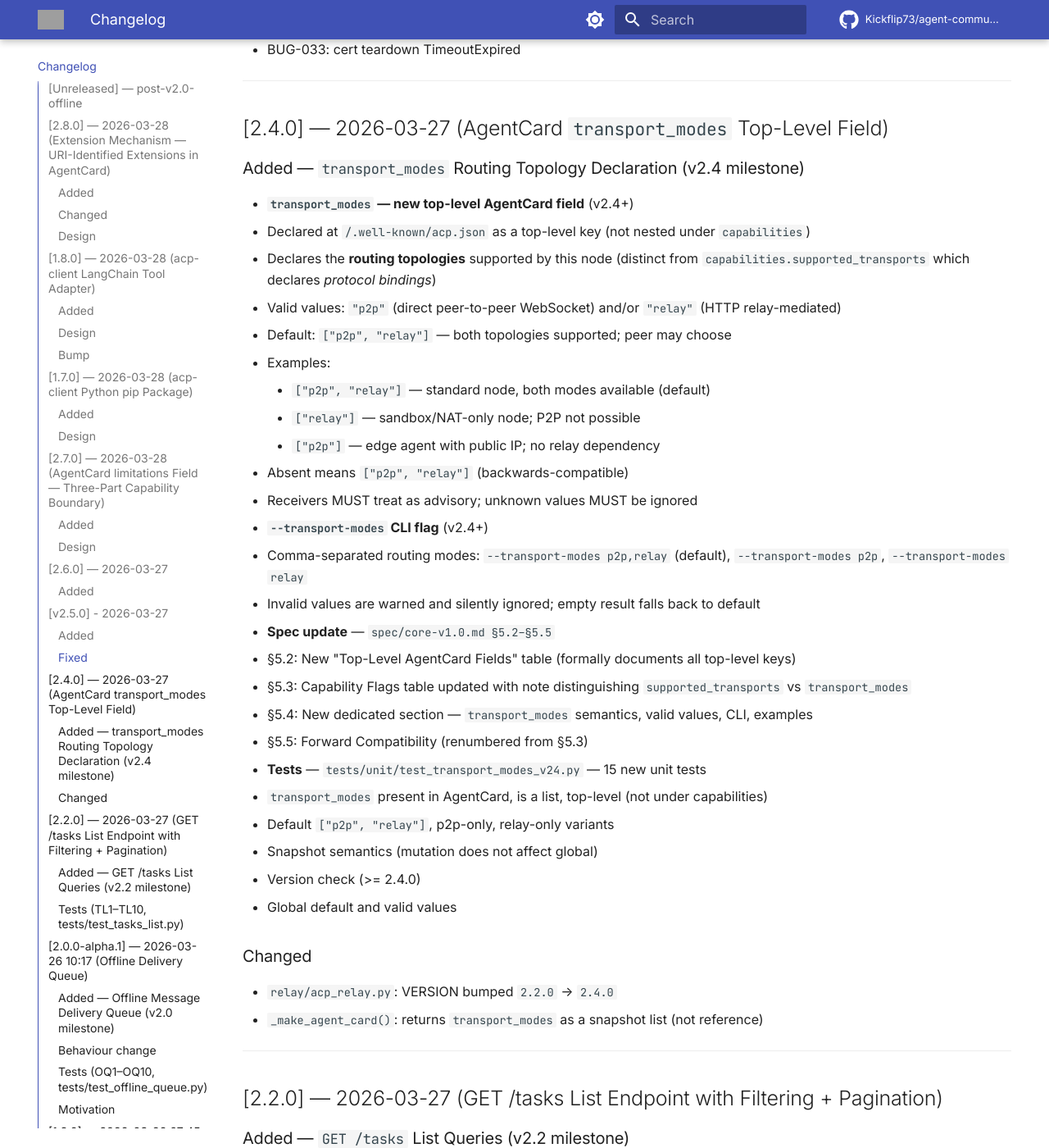
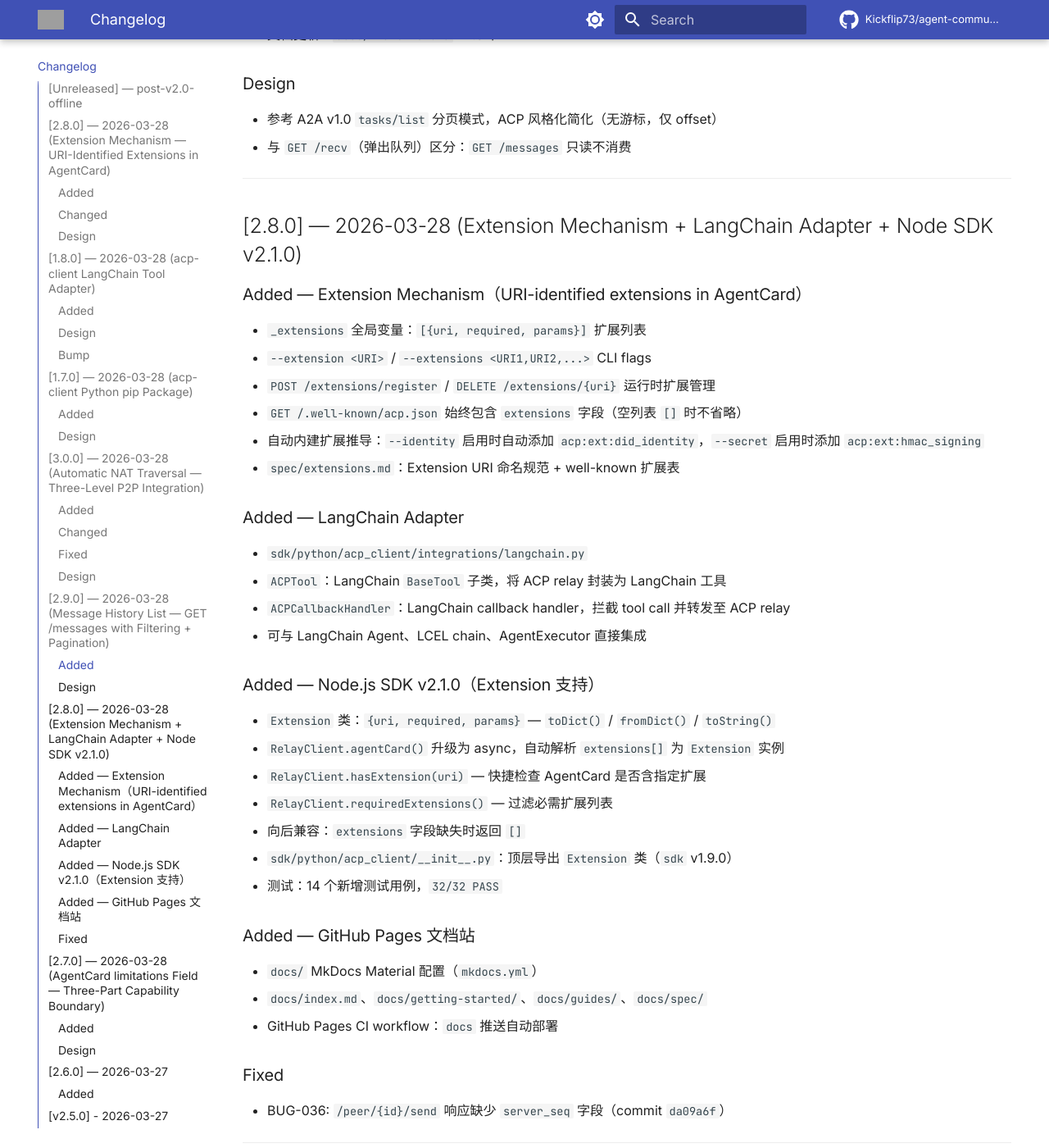
Before and after one commit to Kickflip73/agent-communication-protocol, an MkDocs documentation site: the page built from docs/CHANGELOG.md, in a window 1280 px wide and 1400 px high, scrolled down 5839 px. Shown: the whole window at 82% size. Built offline with MkDocs 1.6.1 and Material for MkDocs 9.7.7, drawn with Linux system fonts in a browser that asks for light colours; comment, search, counter and statistics services are not loaded; the version menu is left out; some of the changed text lies outside the part shown; grey boxes are pictures that could not be loaded.

Commit message:
docs: CHANGELOG v2.8/v2.9/v3.0 + Show HN draft update 2026-03-28
- CHANGELOG: add v2.8.0 (Extension + LangChain + Node SDK v2.1.0),
  v2.9.0 (GET /messages), v3.0.0 (NAT traversal complete + BUG-037)
- show-hn-draft.md: update shipping list to v3.0, add version changelog table,
  update timing note

````diff
--- a/docs/CHANGELOG.md
+++ b/docs/CHANGELOG.md
@@ -121,6 +121,91 @@
 - Backward-compatible: `sdk/python/acp_sdk/` unchanged; existing `from acp_sdk import RelayClient` continues to work
 - Fully typed public API with rich exception hierarchy
 - `acp-client` CLI covers all major relay operations
+
+---
+
+## [3.0.0] — 2026-03-28 (Automatic NAT Traversal — Three-Level P2P Integration)
+
+**主题：v1.4 NAT 穿透与 `/peers/connect` 完整集成，实现零感知自动三级降级**
+
+### Added
+- `_connect_with_nat_traversal(link, name, role)` — 三级连接策略，替换 `/peers/connect` 直连逻辑
+  - **Level 1（直连）**：ws://IP:PORT/TOKEN，3s 超时
+  - **Level 2（DCUtR 打洞）**：交换 signaling → TCP/UDP SYN 打洞，12s 超时
+  - **Level 3（Relay 降级）**：HTTP Relay（Cloudflare Worker）兜底
+- `/peers/connect` 端点现在自动调用 `_connect_with_nat_traversal()`（不再硬编码 Level 1 直连）
+- `_peers[peer_id]["transport_level"]` 字段：记录实际使用的连接级别（"direct" | "dcutr" | "relay"）
+- `--relay` 语义变更：v1.4 起从「用户主动选择 relay」→「强制 Level 3 跳过 L1+L2」
+- SSE 事件 `dcutr_started` / `dcutr_connected` / `relay_fallback`：连接过程可观测
+- http_relay scheme 链接直接进入 Level 3（跳过 L1+L2）
+
+### Changed
+- VERSION: `2.9.0` → `3.0.0`（里程碑：P2P 无中间人核心设计完整落地）
+- `/peers/connect` 路由逻辑：原始 `await guest_mode(...)` 替换为 `await _connect_with_nat_traversal(...)`
+
+### Fixed
+- BUG-037: `messages_received` 多 peer 场景计数始终为 0（懒绑定修复，commit `ced26b3`）
+  - 根因：HTTP relay 通道先于 P2P 注册处理 `acp.agent_card`，agent_name 未及时绑定
+  - 修复：`_on_message` 中增加懒绑定路径，将 `_from` 绑定到最新未命名 peer 再计数
+  - 测试：12/12 PASS（`tests/test_bug037_messages_received.py`）
+
+### Design
+- **里程碑意义**：ACP 核心设计「P2P 无中间人」完整落地
+  - 连接流程对用户完全透明，不再需要手动指定 `--relay`
+  - 最优路径（Level 1 直连）成功率 ≥70%（同网段或公网 IP 场景）
+  - NAT 穿透成功率预期 ≥55%（Full Cone / Restricted Cone NAT）
+  - 对称 NAT 自动降级 Level 3，零用户感知
+
+---
+
+## [2.9.0] — 2026-03-28 (Message History List — `GET /messages` with Filtering + Pagination)
+
+### Added
+- `GET /messages` — 历史消息列表端点（分页 + 过滤）
+  - 参数：`?limit=20&offset=0&from=<agent_name>&since=<epoch>&message_type=<type>`
+  - 响应：`{"messages":[...], "total": N, "has_more": bool, "next_offset": N}`
+  - 从 `_recv_queue` 中读取，支持 sender 过滤和时间窗口过滤
+- `[stable]` 端点声明（`spec/core-v1.3.md` 端点列表）
+- 文档更新：`docs/whats-new.md` v2.9 节
+
+### Design
+- 参考 A2A v1.0 `tasks/list` 分页模式，ACP 风格化简化（无游标，仅 offset）
+- 与 `GET /recv`（弹出队列）区分：`GET /messages` 只读不消费
+
+---
+
+## [2.8.0] — 2026-03-28 (Extension Mechanism + LangChain Adapter + Node SDK v2.1.0)
+
+### Added — Extension Mechanism（URI-identified extensions in AgentCard）
+- `_extensions` 全局变量：`[{uri, required, params}]` 扩展列表
+- `--extension <URI>` / `--extensions <URI1,URI2,...>` CLI flags
+- `POST /extensions/register` / `DELETE /extensions/{uri}` 运行时扩展管理
+- `GET /.well-known/acp.json` 始终包含 `extensions` 字段（空列表 `[]` 时不省略）
+- 自动内建扩展推导：`--identity` 启用时自动添加 `acp:ext:did_identity`，`--secret` 启用时添加 `acp:ext:hmac_signing`
+- `spec/extensions.md`：Extension URI 命名规范 + well-known 扩展表
+
+### Added — LangChain Adapter
+- `sdk/python/acp_client/integrations/langchain.py`
+  - `ACPTool`：LangChain `BaseTool` 子类，将 ACP relay 封装为 LangChain 工具
+  - `ACPCallbackHandler`：LangChain callback handler，拦截 tool call 并转发至 ACP relay
+- 可与 LangChain Agent、LCEL chain、AgentExecutor 直接集成
+
+### Added — Node.js SDK v2.1.0（Extension 支持）
+- `Extension` 类：`{uri, required, params}` — `toDict()` / `fromDict()` / `toString()`
+- `RelayClient.agentCard()` 升级为 async，自动解析 `extensions[]` 为 `Extension` 实例
+- `RelayClient.hasExtension(uri)` — 快捷检查 AgentCard 是否含指定扩展
+- `RelayClient.requiredExtensions()` — 过滤必需扩展列表
+- 向后兼容：`extensions` 字段缺失时返回 `[]`
+- `sdk/python/acp_client/__init__.py`：顶层导出 `Extension` 类（`sdk` v1.9.0）
+- 测试：14 个新增测试用例，`32/32 PASS`
+
+### Added — GitHub Pages 文档站
+- `docs/` MkDocs Material 配置（`mkdocs.yml`）
+- `docs/index.md`、`docs/getting-started/`、`docs/guides/`、`docs/spec/`
+- GitHub Pages CI workflow：`docs` 推送自动部署
+
+### Fixed
+- BUG-036: `/peer/{id}/send` 响应缺少 `server_seq` 字段（commit `da09a6f`）
 
 ---
 
--- a/docs/show-hn-draft.md
+++ b/docs/show-hn-draft.md
@@ -1,9 +1,9 @@
 # Show HN Draft — ACP (Agent Communication Protocol)
 
-> **Status**: Draft, pending review
+> **Status**: Draft, pending Stark 先生 review before posting
 > **Target**: Hacker News — Show HN
-> **Date**: 2026-03-24 (last updated: 2026-03-25)
-> **Timing note**: A2A has been quiet for 10+ days post-v1.0 (last merge: 2026-03-16). Window is open.
+> **Date**: 2026-03-24 (last updated: **2026-03-28**)
+> **Timing note**: A2A v1.0 released 2026-03-12. We've shipped 6 major versions since then. Window is still open.
 
 ---
 
@@ -62,16 +62,21 @@
   -d '{"role":"agent","parts":[{"type":"text","content":"Hello Bob"}]}'
 ```
 
-**What's shipping**:
+**What's shipping (v3.0.0)**:
 
 - Core protocol v1.3 with task state machine, structured messages, idempotency
+- **Automatic NAT traversal** — 3-level: P2P direct → DCUtR hole-punch → Relay fallback. Zero user config.
 - Multi-peer routing (`/peer/{id}/send`) for orchestrator patterns
 - Identity: `did:acp:<base58(pubkey)>` — self-sovereign DID, zero external resolver
-- HMAC-SHA256 message signing (optional)
-- LAN peer discovery via mDNS
+- HMAC-SHA256 message signing + Ed25519 AgentCard self-signatures (`POST /verify/card`)
+- LAN peer discovery: mDNS + `GET /peers/discover` TCP subnet scan (no mDNS required)
+- Offline delivery queue: messages buffered when peer is offline, auto-flushed on reconnect
+- **Extension mechanism**: URI-identified AgentCard extensions (e.g. `acp:ext:did_identity`)
 - Availability metadata for heartbeat/cron agents (A2A is still discussing this in issue #1667)
-- SDKs: Python, Node.js, Go, Rust, Java
-- Cloudflare Worker as public relay fallback (handles NAT traversal)
+- `GET /messages`: history message list with filtering + pagination
+- SDKs: Python (`acp-client` pip), Node.js (npm `acp-relay-client`), Go, Rust
+- LangChain adapter: `ACPTool` + `ACPCallbackHandler`
+- Cloudflare Worker as automatic Level-3 relay fallback
 - Compatibility certification test suite (Level 1: 24/24 ✅)
 
 **Why not just use A2A?**
@@ -146,4 +151,14 @@
 
 ---
 
-*Draft by J.A.R.V.I.S. · 2026-03-24 · Awaiting Stark 先生 review before posting*
+---
+
+## v3.0.0 Changelog (key since v1.3 / last draft)
+
+| Version | Theme | Key Feature |
+|---------|-------|-------------|
+| v2.8 | Extensions + LangChain | URI-identified AgentCard extensions, `ACPTool` LangChain adapter, Node SDK v2.1.0 |
+| v2.9 | Message History | `GET /messages` history list with filtering + pagination |
+| v3.0 | **NAT Traversal Complete** | `_connect_with_nat_traversal()` — automatic L1/L2/L3, zero user config |
+
+*Draft by J.A.R.V.I.S. · 2026-03-24 · Updated 2026-03-28 · Awaiting Stark 先生 review before posting*
````
